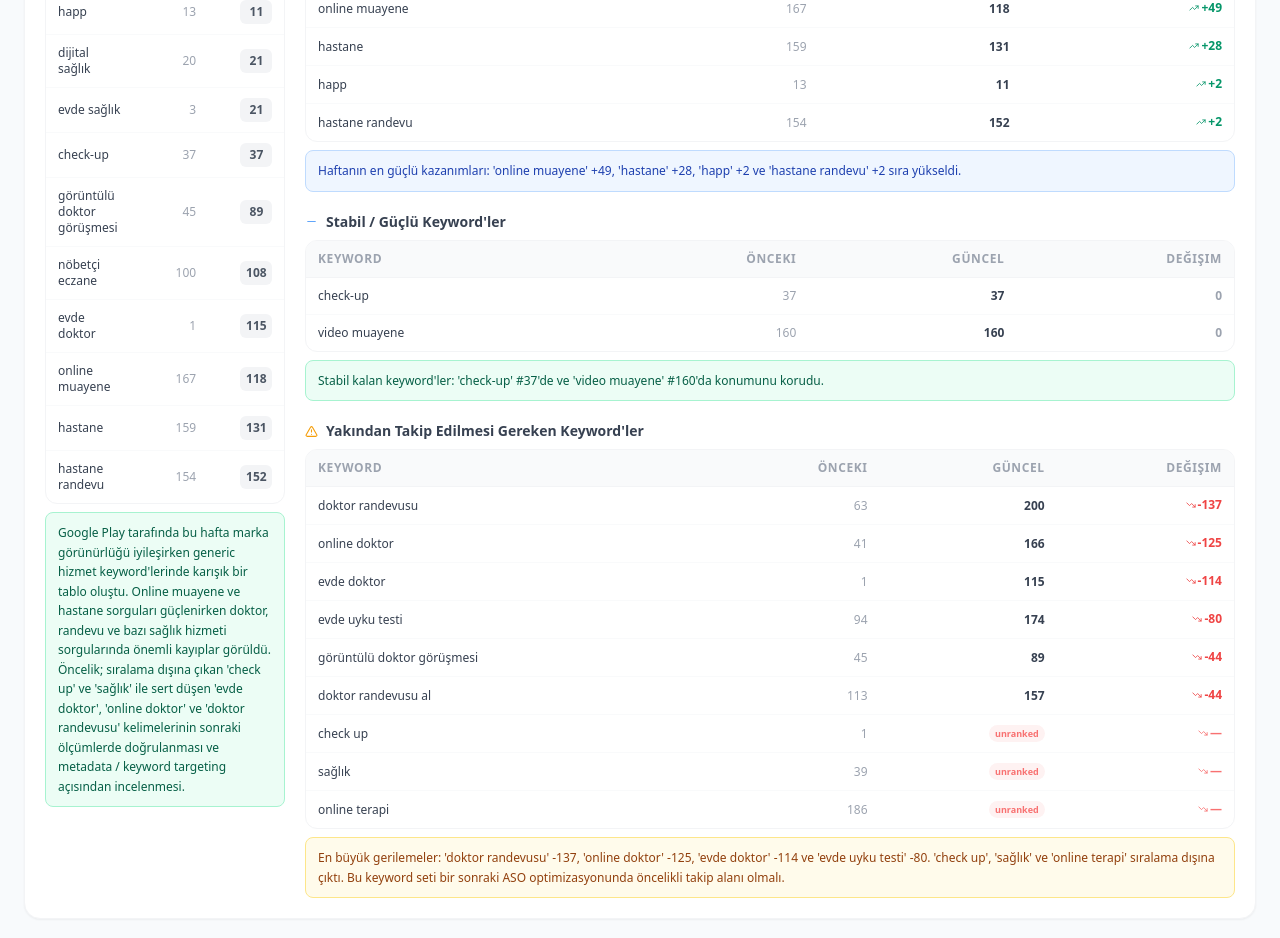
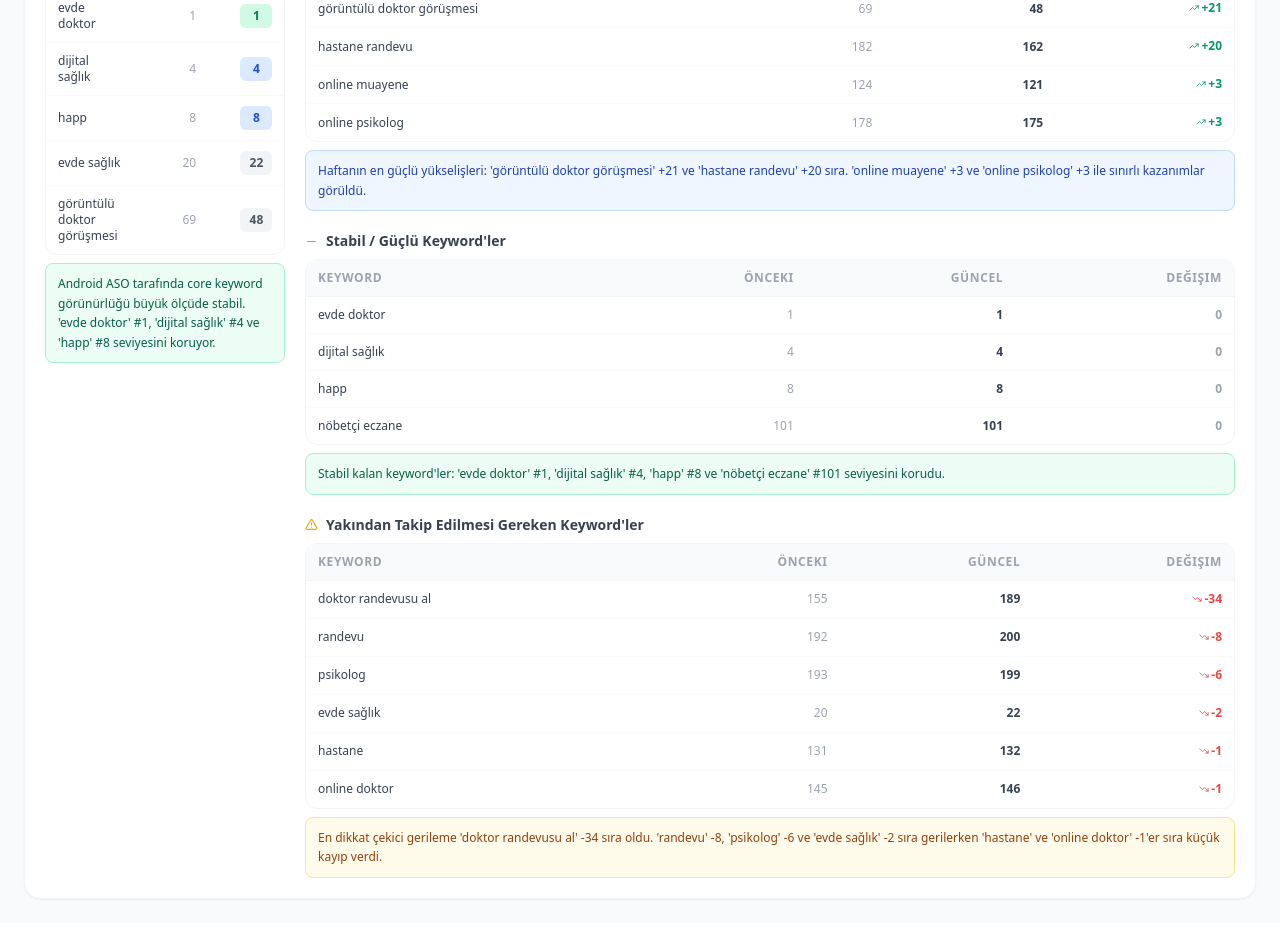
Before and after one commit to happdestek/growth-report, a React (Vite) app: page / in a window 1280 px wide. Shown: the part 4399-5337 px from the top of the page. Built offline with nearby package versions, Linux system fonts and the light colour scheme; no server answers; the database is empty.

Commit message:
Update October download data in chart

```diff
--- a/src/components/growth/ASOSection.tsx
+++ b/src/components/growth/ASOSection.tsx
@@ -186,58 +186,52 @@ const APP_STORE_WATCHLIST: KeywordRankRow[] = [
   { keyword: 'check-up',       prev: 10,  current: 11,  change: -1  },
 ];
 
-// 28/09/2026 snapshot
+// 02/11/2026 snapshot
 const PLAY_STORE_KPIS: ASOKpiCard[] = [
-  { label: 'Top 1 Rankings',      value: 0    },
-  { label: 'Top 10 Rankings',     value: 0    },
-  { label: 'Top 30 Rankings',     value: 3    },
+  { label: 'Top 1 Rankings',      value: 1    },
+  { label: 'Top 10 Rankings',     value: 3    },
+  { label: 'Top 30 Rankings',     value: 4    },
   { label: 'Top 100 Rankings',    value: 5    },
   { label: 'Ortalama Puan',       value: '4.80' },
   { label: 'Yeni Değerlendirme',  value: 11   },
 ];
 
-// Çekirdek / güçlü keyword'ler (28/09/2026)
+// Çekirdek / güçlü keyword'ler (02/11/2026)
 const PLAY_STORE_TOP: KeywordRankRow[] = [
-  { keyword: 'happ',                        prev: 13,  current: 11,  change: 2   },
-  { keyword: 'dijital sağlık',              prev: 20,  current: 21,  change: -1  },
-  { keyword: 'evde sağlık',                 prev: 3,   current: 21,  change: -18 },
-  { keyword: 'check-up',                    prev: 37,  current: 37,  change: 0   },
-  { keyword: 'görüntülü doktor görüşmesi',  prev: 45,  current: 89,  change: -44 },
-  { keyword: 'nöbetçi eczane',              prev: 100, current: 108, change: -8  },
-  { keyword: 'evde doktor',                 prev: 1,   current: 115, change: -114 },
-  { keyword: 'online muayene',              prev: 167, current: 118, change: 49  },
-  { keyword: 'hastane',                     prev: 159, current: 131, change: 28  },
-  { keyword: 'hastane randevu',             prev: 154, current: 152, change: 2   },
+  { keyword: 'evde doktor',                 prev: 1,   current: 1,   change: 0   },
+  { keyword: 'dijital sağlık',              prev: 4,   current: 4,   change: 0   },
+  { keyword: 'happ',                        prev: 8,   current: 8,   change: 0   },
+  { keyword: 'evde sağlık',                 prev: 20,  current: 22,  change: -2  },
+  { keyword: 'görüntülü doktor görüşmesi',  prev: 69,  current: 48,  change: 21  },
 ];
 
-// Yükselen keyword'ler (28/09/2026)
+// Yükselen keyword'ler (27/10 → 02/11/2026)
 const PLAY_STORE_RISING: KeywordRankRow[] = [
-  { keyword: 'online muayene',              prev: 167, current: 118, change: 49  },
-  { keyword: 'hastane',                     prev: 159, current: 131, change: 28  },
-  { keyword: 'happ',                        prev: 13,  current: 11,  change: 2   },
-  { keyword: 'hastane randevu',             prev: 154, current: 152, change: 2   },
+  { keyword: 'görüntülü doktor görüşmesi',  prev: 69,  current: 48,  change: 21  },
+  { keyword: 'hastane randevu',             prev: 182, current: 162, change: 20  },
+  { keyword: 'online muayene',              prev: 124, current: 121, change: 3   },
+  { keyword: 'online psikolog',             prev: 178, current: 175, change: 3   },
 ];
 
-// Yeni görünürlük kazanan keyword'ler (28/09/2026) — bu snapshot'ta yeni giriş yok
+// Yeni görünürlük kazanan keyword'ler (02/11/2026) — bu snapshot'ta yeni giriş yok
 const PLAY_STORE_NEW: KeywordRankRow[] = [];
 
-// Stabil keyword'ler (28/09/2026)
+// Stabil keyword'ler (02/11/2026)
 const PLAY_STORE_STABLE: KeywordRankRow[] = [
-  { keyword: 'check-up',       prev: 37,  current: 37,  change: 0 },
-  { keyword: 'video muayene',  prev: 160, current: 160, change: 0 },
+  { keyword: 'evde doktor',     prev: 1,   current: 1,   change: 0 },
+  { keyword: 'dijital sağlık',  prev: 4,   current: 4,   change: 0 },
+  { keyword: 'happ',            prev: 8,   current: 8,   change: 0 },
+  { keyword: 'nöbetçi eczane',  prev: 101, current: 101, change: 0 },
 ];
 
-// Zayıflayan / takip edilecek keyword'ler (28/09/2026)
+// Zayıflayan / takip edilecek keyword'ler (27/10 → 02/11/2026)
 const PLAY_STORE_WATCHLIST: KeywordRankRow[] = [
-  { keyword: 'doktor randevusu',            prev: 63,  current: 200, change: -137 },
-  { keyword: 'online doktor',               prev: 41,  current: 166, change: -125 },
-  { keyword: 'evde doktor',                 prev: 1,   current: 115, change: -114 },
-  { keyword: 'evde uyku testi',             prev: 94,  current: 174, change: -80  },
-  { keyword: 'görüntülü doktor görüşmesi',  prev: 45,  current: 89,  change: -44  },
-  { keyword: 'doktor randevusu al',         prev: 113, current: 157, change: -44  },
-  { keyword: 'check up',                    prev: 1,   current: -1,  change: 0    },
-  { keyword: 'sağlık',                      prev: 39,  current: -1,  change: 0    },
-  { keyword: 'online terapi',               prev: 186, current: -1,  change: 0    },
+  { keyword: 'doktor randevusu al', prev: 155, current: 189, change: -34 },
+  { keyword: 'randevu',             prev: 192, current: 200, change: -8  },
+  { keyword: 'psikolog',            prev: 193, current: 199, change: -6  },
+  { keyword: 'evde sağlık',         prev: 20,  current: 22,  change: -2  },
+  { keyword: 'hastane',             prev: 131, current: 132, change: -1  },
+  { keyword: 'online doktor',       prev: 145, current: 146, change: -1  },
 ];
 
 function StoreSection({
@@ -377,19 +371,19 @@ export default function ASOSection() {
       <StoreSection
         store="playstore"
         kpis={PLAY_STORE_KPIS}
-        note="28 Eylül itibarıyla Android ASO tarafında keyword görünürlüğü haftalık bazda oldukça volatil seyretti. Marka kelimesi 'happ' 13'ten 11. sıraya yükselirken, 'online muayene' +49 ve 'hastane' +28 sıra ile haftanın en güçlü kazanımlarını üretti. Buna karşılık doktor ve sağlık hizmeti odaklı bazı kritik sorgularda sert kayıplar görüldü. 'doktor randevusu' -137, 'online doktor' -125 ve 'evde doktor' -114 sıra gerilerken; 'check up', 'sağlık' ve 'online terapi' sıralama dışına çıktı. Bu keyword seti bir sonraki ASO optimizasyonunda öncelikli takip alanı olmalı. Keyword sıralamaları kısa dönemlerde yüksek volatilite gösterebilir. Büyük hareketler sonraki snapshot'larda doğrulanarak kalıcı trend olarak değerlendirilmelidir."
+        note="2 Kasım itibarıyla Google Play keyword performansında core görünürlük stabil kaldı. 'evde doktor' #1, 'dijital sağlık' #4 ve 'happ' #8 seviyesini korurken, 'görüntülü doktor görüşmesi' +21 ve 'hastane randevu' +20 sıra ile haftanın en güçlü yükselişlerini üretti. Gerileme tarafında 'doktor randevusu al' -34 sıra ile en dikkat çekici kaybı yaşadı. 'randevu' -8 ve 'psikolog' -6 sıra gerilerken, 'evde sağlık' sınırlı şekilde #20'den #22'ye düştü. Google Play tarafında Kasım başlangıcında ana marka ve core hizmet keyword'leri korunurken, doktor görüşmesi ve hastane randevu sorgularında iyileşme görüldü. Buna karşılık randevu ve psikolog odaklı generic keyword'ler zayıf kalmaya devam ediyor. Sonraki ölçümde özellikle 'doktor randevusu al' ve 'randevu' sorgularındaki düşüşün kalıcı olup olmadığı takip edilmeli."
         topRows={PLAY_STORE_TOP}
-        topInsight="Google Play tarafında bu hafta marka görünürlüğü iyileşirken generic hizmet keyword'lerinde karışık bir tablo oluştu. Online muayene ve hastane sorguları güçlenirken doktor, randevu ve bazı sağlık hizmeti sorgularında önemli kayıplar görüldü. Öncelik; sıralama dışına çıkan 'check up' ve 'sağlık' ile sert düşen 'evde doktor', 'online doktor' ve 'doktor randevusu' kelimelerinin sonraki ölçümlerde doğrulanması ve metadata / keyword targeting açısından incelenmesi."
+        topInsight="Android ASO tarafında core keyword görünürlüğü büyük ölçüde stabil. 'evde doktor' #1, 'dijital sağlık' #4 ve 'happ' #8 seviyesini koruyor."
         risingRows={PLAY_STORE_RISING}
-        risingInsight="Haftanın en güçlü kazanımları: 'online muayene' +49, 'hastane' +28, 'happ' +2 ve 'hastane randevu' +2 sıra yükseldi."
+        risingInsight="Haftanın en güçlü yükselişleri: 'görüntülü doktor görüşmesi' +21 ve 'hastane randevu' +20 sıra. 'online muayene' +3 ve 'online psikolog' +3 ile sınırlı kazanımlar görüldü."
         stableRows={PLAY_STORE_STABLE}
-        stableInsight="Stabil kalan keyword'ler: 'check-up' #37'de ve 'video muayene' #160'da konumunu korudu."
+        stableInsight="Stabil kalan keyword'ler: 'evde doktor' #1, 'dijital sağlık' #4, 'happ' #8 ve 'nöbetçi eczane' #101 seviyesini korudu."
         newRows={PLAY_STORE_NEW}
         newInsight=""
         watchlistRows={PLAY_STORE_WATCHLIST}
-        watchlistInsight="En büyük gerilemeler: 'doktor randevusu' -137, 'online doktor' -125, 'evde doktor' -114 ve 'evde uyku testi' -80. 'check up', 'sağlık' ve 'online terapi' sıralama dışına çıktı. Bu keyword seti bir sonraki ASO optimizasyonunda öncelikli takip alanı olmalı."
-        risingTitle="Yükselen Keyword'ler (22/09 → 28/09/2026)"
-        dateLabel="28/09/2026"
+        watchlistInsight="En dikkat çekici gerileme 'doktor randevusu al' -34 sıra oldu. 'randevu' -8, 'psikolog' -6 ve 'evde sağlık' -2 sıra gerilerken 'hastane' ve 'online doktor' -1'er sıra küçük kayıp verdi."
+        risingTitle="Yükselen Keyword'ler (27/10 → 02/11/2026)"
+        dateLabel="02/11/2026"
       />
 
       <ASOInsightBox />
```
Also changed, not shown: 1 other file (tests, documents, lock files or other folders).
